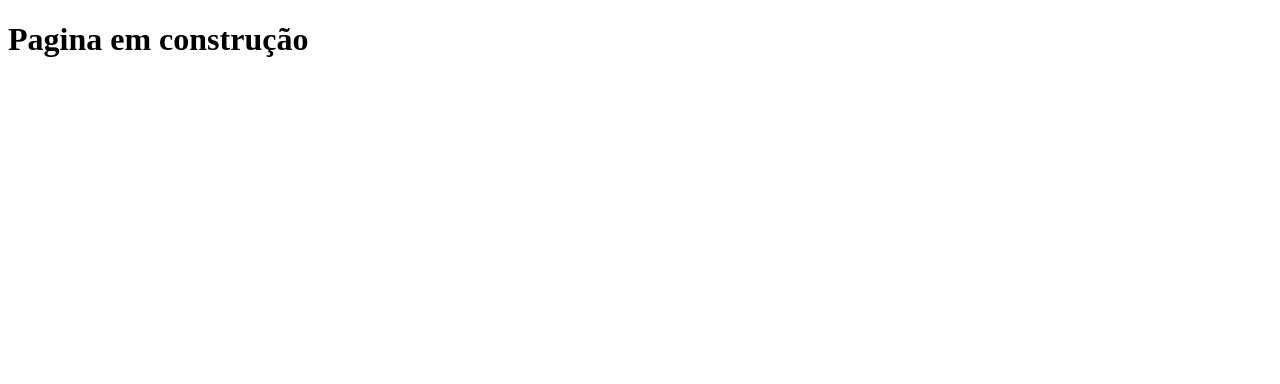
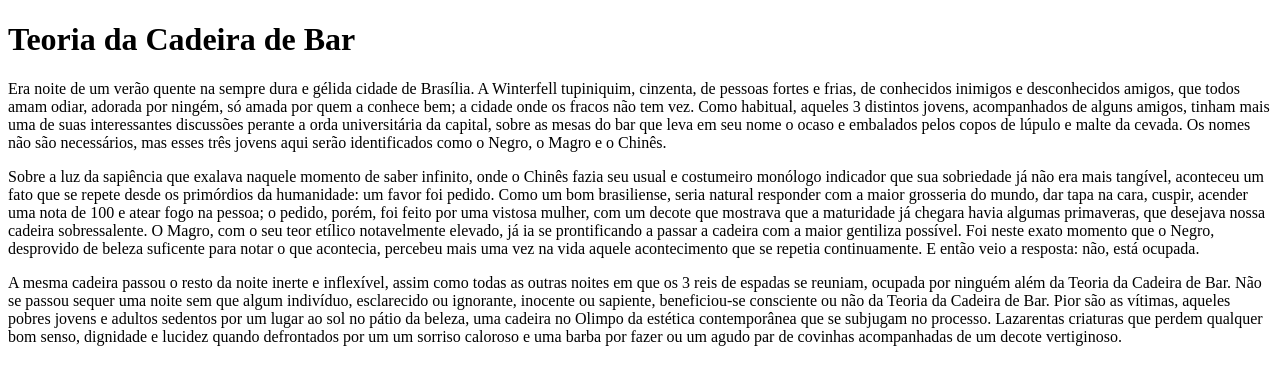
Before and after one commit to macedoartur/macedoartur.github.io, a plain HTML site: page index.html in a window 1280 px wide. Drawn offline with Linux system fonts and the light colour scheme.

Commit message:
Update index.html

```diff
--- a/index.html
+++ b/index.html
@@ -2,12 +2,22 @@
 <html>
 
 <head>
-    <title>Mirror Fashion</title>
+    <title>TCB</title>
     <meta charset="utf-8">
 </head>
 
 <body>
-    <h1>Pagina em construção</h1>
+    <h1>Teoria da Cadeira de Bar</h1>
+    <p>
+        Era noite de um verão quente na sempre dura e gélida cidade de Brasília. A Winterfell tupiniquim, cinzenta, de pessoas fortes e frias, de conhecidos inimigos e desconhecidos amigos, que todos amam odiar, adorada por ningém, só amada por quem a conhece bem; a cidade onde os fracos não tem vez. Como habitual, aqueles 3 distintos jovens, acompanhados de alguns amigos, tinham mais uma de suas interessantes discussões perante a orda universitária da capital, sobre as mesas do bar que leva em seu nome o ocaso e embalados pelos copos de lúpulo e malte da cevada. Os nomes não são necessários, mas esses três jovens aqui serão identificados como o Negro, o Magro e o Chinês.
+    </p>
+    <p>
+        Sobre a luz da sapiência que exalava naquele momento de saber infinito, onde o Chinês fazia seu usual e costumeiro monólogo indicador que sua sobriedade já não era mais tangível, aconteceu um fato que se repete desde os primórdios da humanidade: um favor foi pedido. Como um bom brasiliense, seria natural responder com a maior grosseria do mundo, dar tapa na cara, cuspir, acender uma nota de 100 e atear fogo na pessoa; o pedido, porém, foi feito por uma vistosa mulher, com um decote que mostrava que a maturidade já chegara havia algumas primaveras, que desejava nossa cadeira sobressalente. O Magro, com o seu teor etílico notavelmente elevado, já ia se prontificando a passar a cadeira com a maior gentiliza possível. Foi neste exato momento que o Negro, desprovido de beleza suficente para notar o que acontecia, percebeu mais uma vez na vida aquele acontecimento que se repetia continuamente. E então veio a resposta: não, está ocupada.
+    </p>
+    <p>
+        A mesma cadeira passou o resto da noite inerte e inflexível, assim como todas as outras noites em que os 3 reis de espadas se reuniam, ocupada por ninguém além da Teoria da Cadeira de Bar. Não se passou sequer uma noite sem que algum indivíduo, esclarecido ou ignorante, inocente ou sapiente, beneficiou-se consciente ou não da Teoria da Cadeira de Bar. Pior são as vítimas, aqueles pobres jovens e adultos sedentos por um lugar ao sol no pátio da beleza, uma cadeira no Olimpo da estética contemporânea que se subjugam no processo. Lazarentas criaturas que perdem qualquer bom senso, dignidade e lucidez quando defrontados por um um sorriso caloroso e uma barba por fazer ou um agudo par de covinhas acompanhadas de um decote vertiginoso.
+    </p>
+
 </body>
 
 </html>
```
